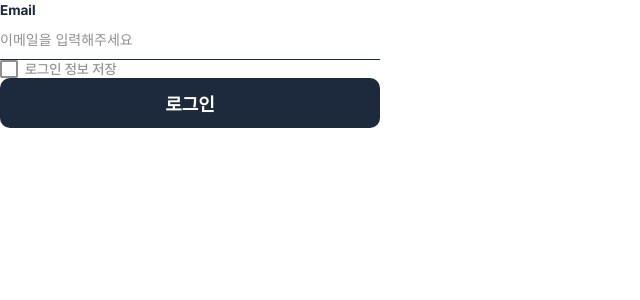
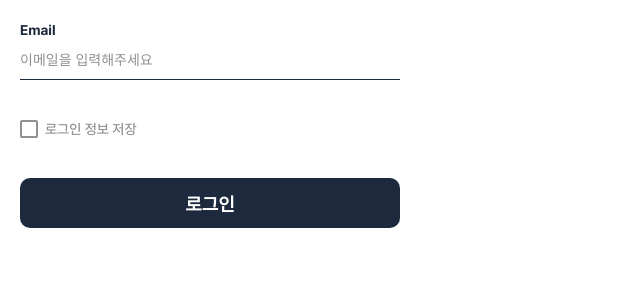
Before and after one commit to Team-DevHub/dev-hub-front, a React (Vite) app: page /components in a window 1280 px wide. Shown: the top 300 px of the page, without its empty margins (0-640 px from the left). Built offline with nearby package versions, Linux system fonts and the light colour scheme.

Commit message:
Style: 컴포넌트 테스트 페이지 스타일 수정

```diff
--- a/src/pages/components/ComponentPage.tsx
+++ b/src/pages/components/ComponentPage.tsx
@@ -3,6 +3,7 @@ import FormButton from '@/components/common/FormInput/FormButton';
 import FormInput from '@/components/common/FormInput/FormInput';
 import { FormRegex } from '@/utils/regex';
 import { useState } from 'react';
+import styled from 'styled-components';
 
 const ComponentPage = () => {
   const [input, setInput] = useState('');
@@ -10,6 +11,7 @@ const ComponentPage = () => {
 
   return (
     <div>
+      <Container>
         <FormInput
           id='email-input'
           value={input}
@@ -19,19 +21,28 @@ const ComponentPage = () => {
           errorMessage='유효하지 않은 이메일입니다'
           placeholder='이메일을 입력해주세요'
         />
+      </Container>
+      <Container>
         <Checkbox
           id={'checkbox'}
           checked={checked}
           label='로그인 정보 저장'
           onClick={() => setChecked(!checked)}
         />
+      </Container>
+      <Container>
         <FormButton
           text={'로그인'}
           onClick={function (): void {
             throw new Error('Function not implemented.');
           }}
         />
+      </Container>
     </div>
   );
 };
 export default ComponentPage;
+
+const Container = styled.div`
+  padding: 20px;
+`;
```
Lines whose indentation alone changed are shown as unchanged.
